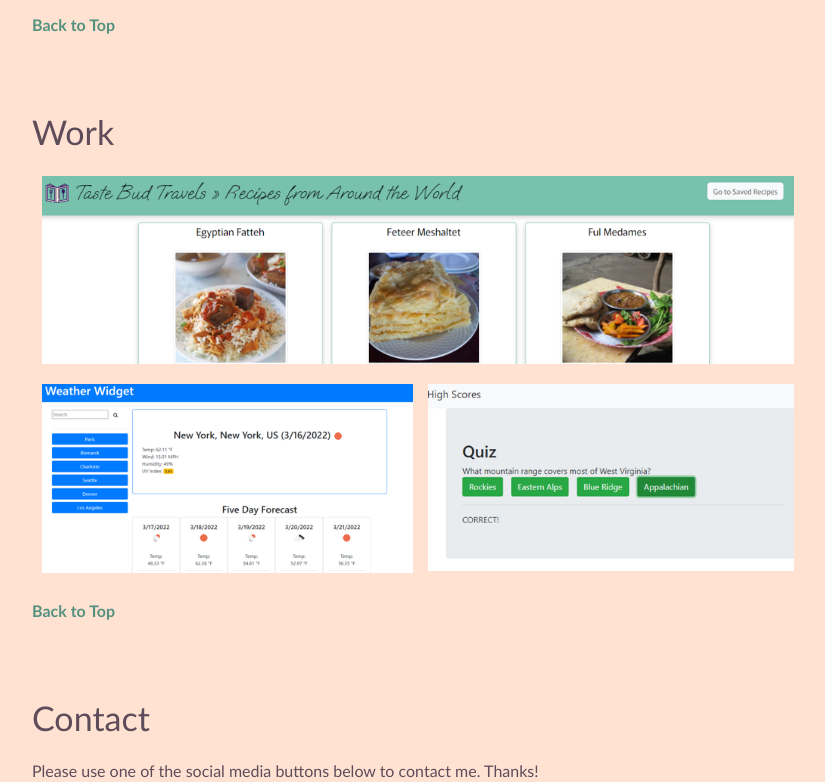
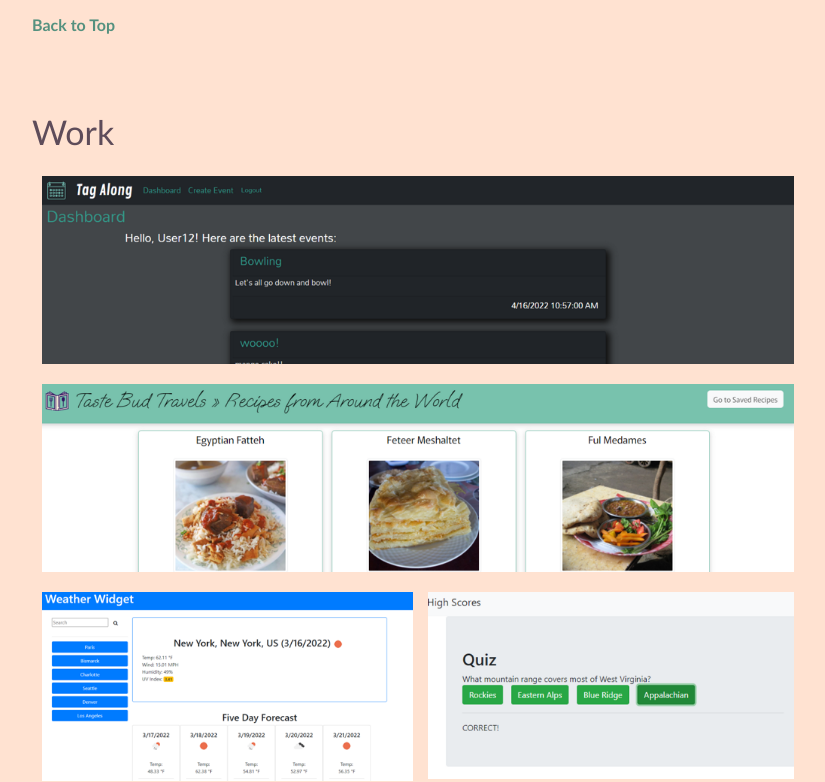
Before and after one commit to ekerseyc/portfolio-old, a plain HTML site: page index.html in a window 1280 px wide. Shown: the part 496-1278 px from the top of the page, without its empty margins (168-993 px from the left). Drawn offline with nearby package versions, Linux system fonts and the light colour scheme.

Commit message:
added project

```diff
--- a/index.html
+++ b/index.html
@@ -46,6 +46,12 @@
         <h2 id="work">Work</h2>
         <article class="items">
             <section class="projects" id="project-1">
+                <a id="project-1" href="https://limitless-cove-90207.herokuapp.com/login" target="_blank"> <img src="./assets/images/tagalong.png" alt="Tag Along">
+                    <div class="overlay"><h3 class="text">Tag Along - A Discord Calendar App</h3>
+                        </div>
+                    </a>
+            </section>
+            <section class="projects" id="project-1">
                 <a id="project-1" href="https://carring10.github.io/international-dishes/" target="_blank"> <img src="./assets/images/tbt.png" alt="Taste Bud Travels">
                     <div class="overlay"><h3 class="text">Taste Bud Travels</h3>
                         </div>
```
Also changed, not shown: assets/images/tagalong.png (added).
